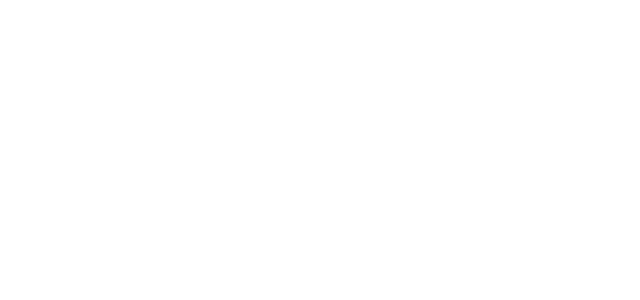
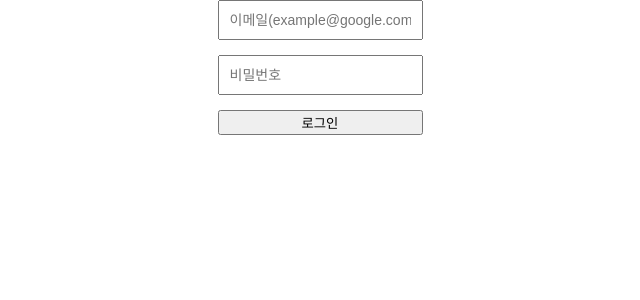
Before and after one commit to soft-a-life/SALT-Frontend, a React (Create React App) app: page /login in a window 1280 px wide. Before the commit this address had no page. Shown: the top 300 px of the page, without its empty margins (320-960 px from the left). Built offline with nearby package versions, Linux system fonts and the light colour scheme.

Commit message:
LoginPage_v1

```diff
--- a/src/App.js
+++ b/src/App.js
@@ -1,6 +1,7 @@
 import logo from './logo.svg';
 import './App.css';
 import MainScreen from "./mainScreen/MainScreen";
+import LoginPage from "./mainScreen/LoginPage";
 import {BrowserRouter, Route, Routes} from "react-router-dom";
 
 function App() {
@@ -10,6 +11,7 @@ function App() {
            <Routes >
                <Route path="/" element={<MainScreen />}></Route>
                <Route path="/postViewPage/:user"></Route>
+               <Route path="/login" element={<LoginPage />}></Route>
            </Routes>
         </BrowserRouter>
     </div>
--- /dev/null
+++ b/src/mainScreen/LoginPage.css
@@ -0,0 +1,17 @@
+.login-page {
+    display: flex;
+    justify-content: center;
+    align-items: center;
+    height: 100%;
+}
+
+.login-form {
+    display: flex;
+    flex-direction: column;
+}
+
+.login-form input {
+    margin-bottom: 15px;
+    padding: 10px;
+    font-size: 14px;
+}
--- /dev/null
+++ b/src/mainScreen/LoginPage.jsx
@@ -0,0 +1,31 @@
+import React, { useState } from 'react';
+import './LoginPage.css';
+
+function LoginPage() {
+    const [email, setEmail] = useState('');
+    const [password, setPassword] = useState('');
+
+    return (
+        <div className="login-page">
+            <form className="login-form">
+                <input
+                    type="email"
+                    name="email"
+                    placeholder="이메일(example@google.com)"
+                    value={email}
+                    onChange={(e) => setEmail(e.target.value)}
+                />
+                <input
+                    type="password"
+                    name="password"
+                    placeholder="비밀번호"
+                    value={password}
+                    onChange={(e) => setPassword(e.target.value)}
+                />
+                <button type="submit">로그인</button>
+            </form>
+        </div>
+    );
+}
+
+export default LoginPage;
--- a/src/mainScreen/NavigationBar.css
+++ b/src/mainScreen/NavigationBar.css
@@ -31,3 +31,7 @@
 .login-button {
     font-weight: bold;
 }
+
+.Register-button {
+    font-weight: bold;
+}
--- a/src/mainScreen/NavigationBar.jsx
+++ b/src/mainScreen/NavigationBar.jsx
@@ -1,8 +1,8 @@
 import React from 'react';
+import { Link } from 'react-router-dom';
 import "./NavigationBar.css"
 
 function NavigationBar(props) {
-
     return (
         <div className={"navigationBar"}>
             <div className={"logo-container"}>
@@ -11,7 +11,10 @@ function NavigationBar(props) {
             <div className="special-menu">
                 <button className="menu-item">메뉴1</button>
                 <button className="menu-item">메뉴2</button>
-                <button className="login-button">로그인</button>
+                <Link to="/login">
+                    <button className="login-button">로그인</button>
+                </Link>
+                <button className="Register-button">회원가입</button>
             </div>
         </div>
     );
```
